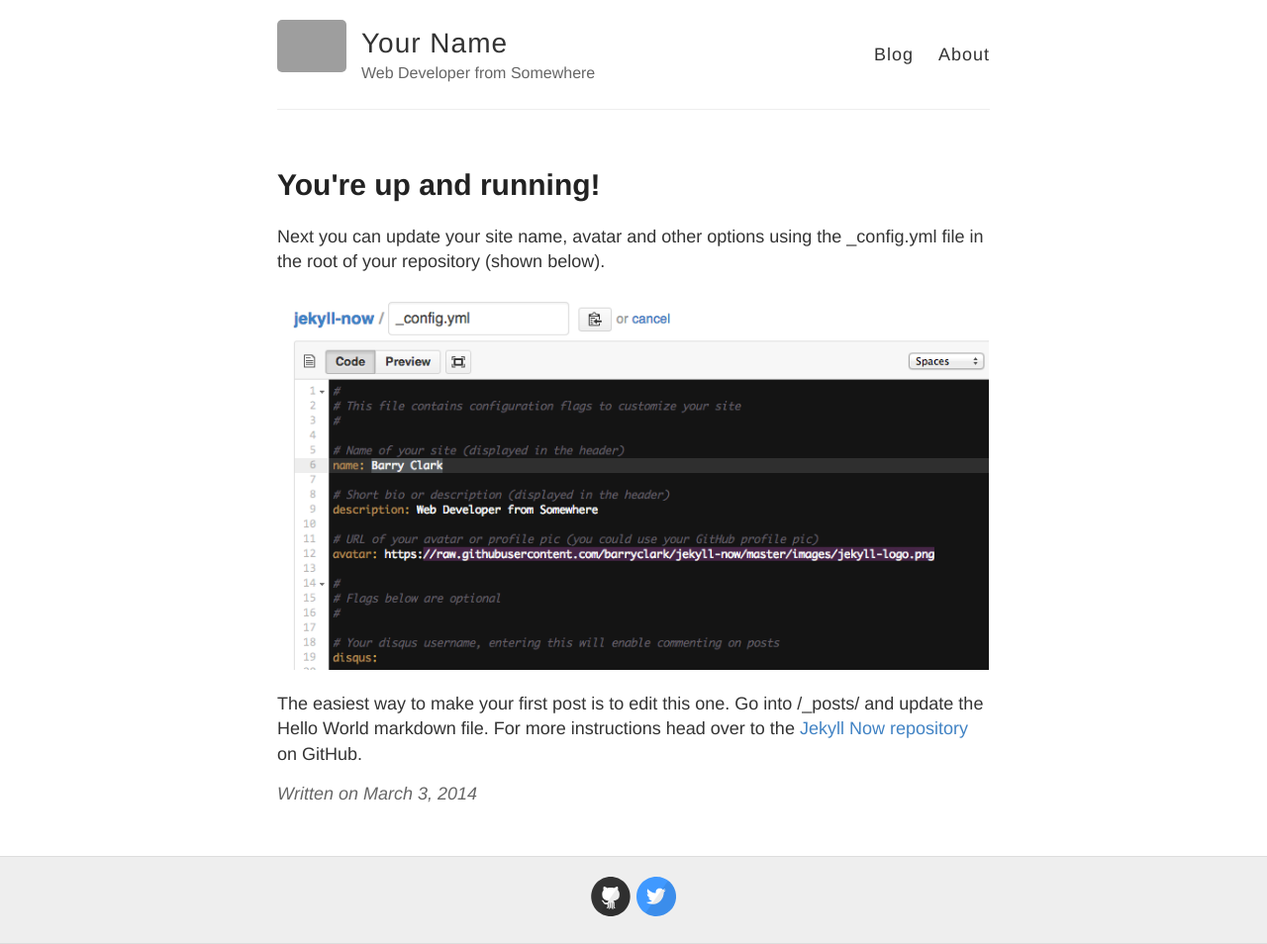
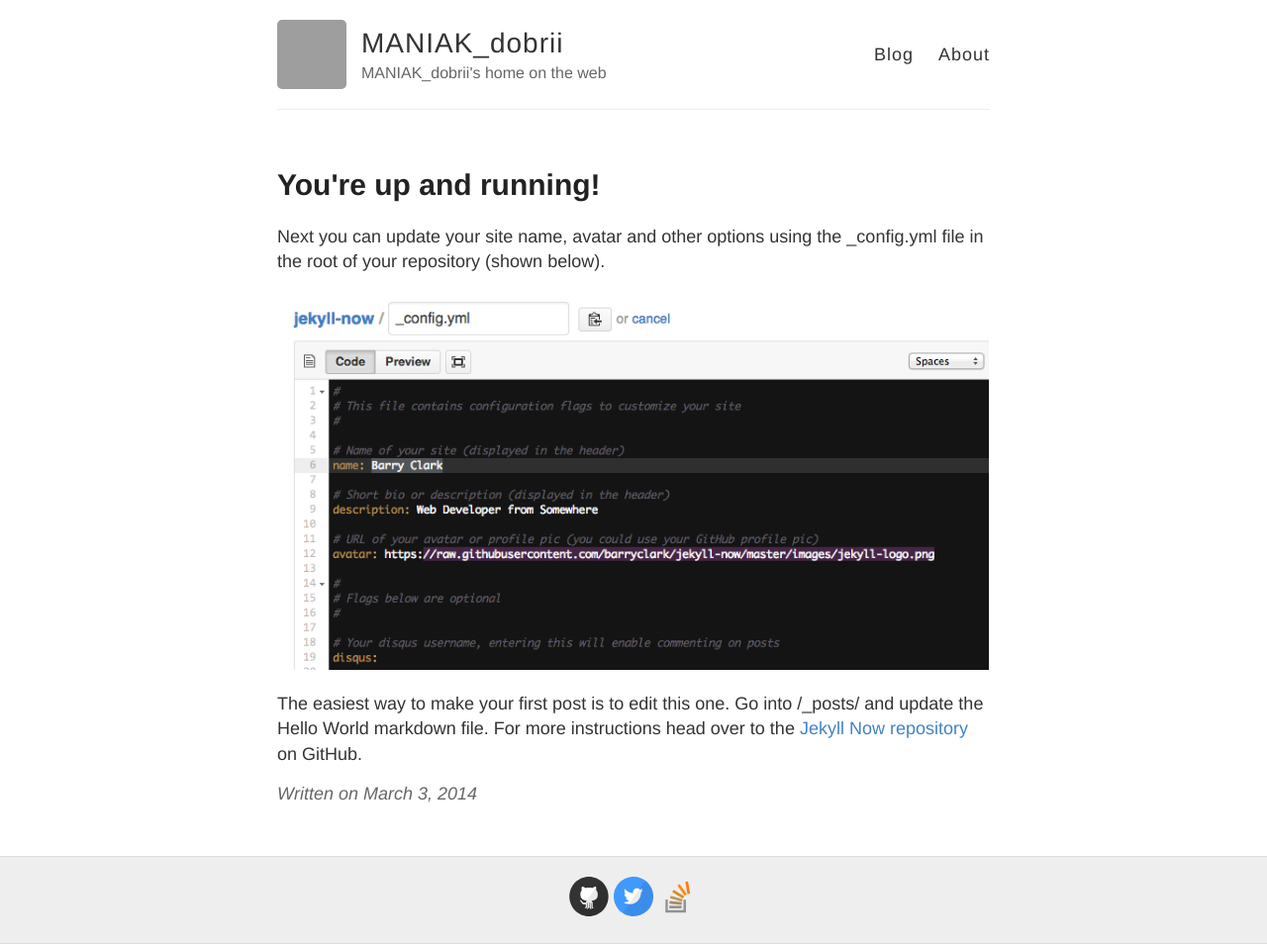
Before and after one commit to maniak-dobrii/maniak-dobrii.github.io, a Jekyll site: the page built from _posts/2014-3-3-Hello-World.md, in a window 1280 px wide. Shown: the whole page at 99% size. Built offline with Jekyll 4.4.1, drawn with Linux system fonts in a browser that asks for light colours; Markdown is read by kramdown in place of the engine named in the settings; comment, search, counter and statistics services are not loaded; grey boxes are pictures that could not be loaded.

Commit message:
#jekyll-now Tweaked _config

```diff
--- a/_config.yml
+++ b/_config.yml
@@ -3,13 +3,13 @@
 #
 
 # Name of your site (displayed in the header)
-name: Your Name
+name: MANIAK_dobrii
 
 # Short bio or description (displayed in the header)
-description: Web Developer from Somewhere
+description: MANIAK_dobrii's home on the web
 
 # URL of your avatar or profile pic (you could use your GitHub profile pic)
-avatar: https://raw.githubusercontent.com/barryclark/jekyll-now/master/images/jekyll-logo.png
+avatar: https://avatars0.githubusercontent.com/u/2628044?v=3&s=460
 
 #
 # Flags below are optional
@@ -21,27 +21,27 @@
   email:
   facebook:
   flickr:
-  github: barryclark/jekyll-now
+  github: maniak-dobrii
   instagram:
   linkedin:
   pinterest:
   rss: # just type anything here for a working RSS icon, make sure you set the "url" above!
-  twitter: jekyllrb
-  stackoverflow: # your stackoverflow profile, e.g. "users/50476/bart-kiers"
+  twitter: MANIAK_dobrii
+  stackoverflow: users/1032151/maniak-dobrii
   youtube: # channel/<your_long_string> or user/<user-name>
   googleplus: # anything in your profile username that comes after plus.google.com/
 
 
 # Enter your Disqus shortname (not your username) to enable commenting on posts
 # You can find your shortname on the Settings page of your Disqus account
-disqus:
+disqus: maniak-dobrii
 
 # Enter your Google Analytics web tracking code (e.g. UA-2110908-2) to activate tracking
 google_analytics:
 
 # Your website URL (e.g. http://barryclark.github.io or http://www.barryclark.co)
 # Used for Sitemap.xml and your RSS feed
-url:
+url: http://maniak-dobrii.com
 
 # If you're hosting your site at a Project repository on GitHub pages
 # (http://yourusername.github.io/repository-name)
```
